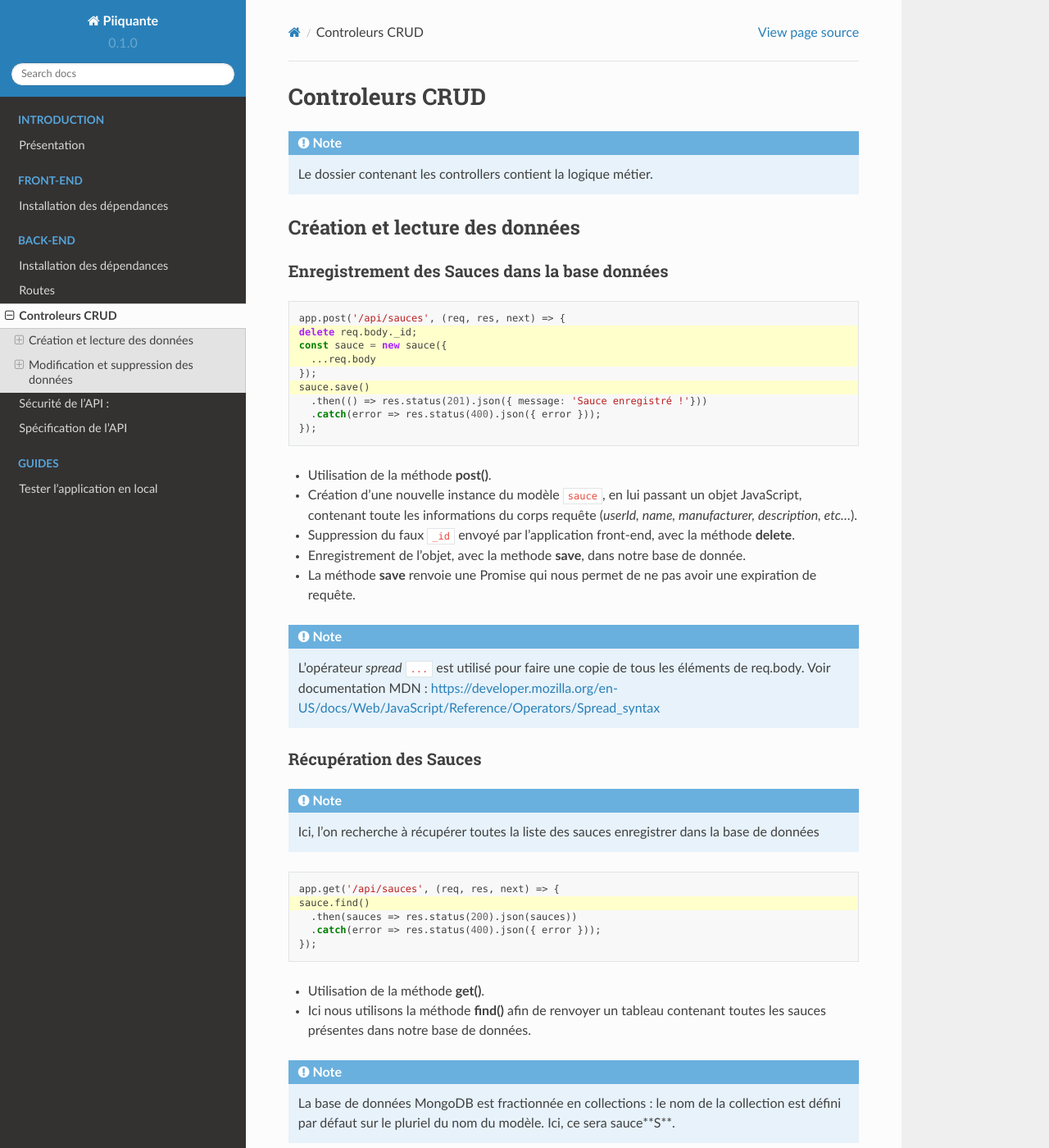
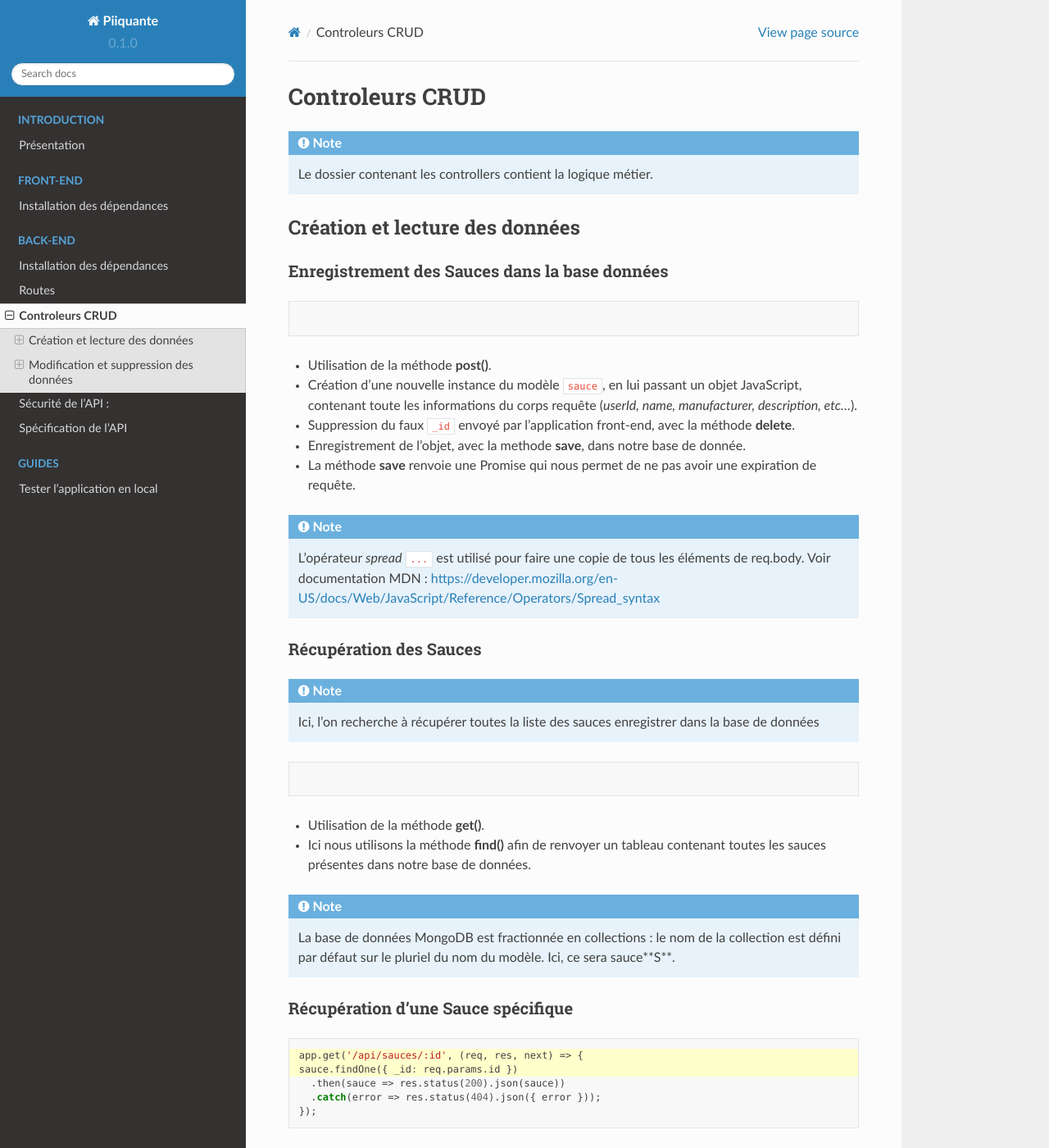
Before and after one commit to anthony-mini/Mini_Anthony_6_05-08-2022, a Sphinx documentation site: the page built from docs/source/controleurs.rst, in a window 1280 px wide and 1400 px high. Shown: the whole window at 82% size. Built offline with Sphinx 7.4.7 and the Read the Docs theme 2.0.0, drawn with Linux system fonts in a browser that asks for light colours.

Commit message:
update Docs

```diff
--- a/docs/source/controleurs.rst
+++ b/docs/source/controleurs.rst
@@ -12,17 +12,6 @@ Enregistrement des Sauces dans la base données
 
 .. code-block:: javascript
   :emphasize-lines: 2,3,4,6
-
-  app.post('/api/sauces', (req, res, next) => {
-  delete req.body._id;
-  const sauce = new sauce({
-    ...req.body
-  });
-  sauce.save()
-    .then(() => res.status(201).json({ message: 'Sauce enregistré !'}))
-    .catch(error => res.status(400).json({ error }));
-  });
-
 
 * Utilisation de la méthode **post()**.
 
@@ -49,12 +38,6 @@ Récupération des Sauces
 
 .. code-block:: javascript
   :emphasize-lines: 2
-
-  app.get('/api/sauces', (req, res, next) => {
-  sauce.find()
-    .then(sauces => res.status(200).json(sauces))
-    .catch(error => res.status(400).json({ error }));
-  });
 
 * Utilisation de la méthode **get()**.
 
```
